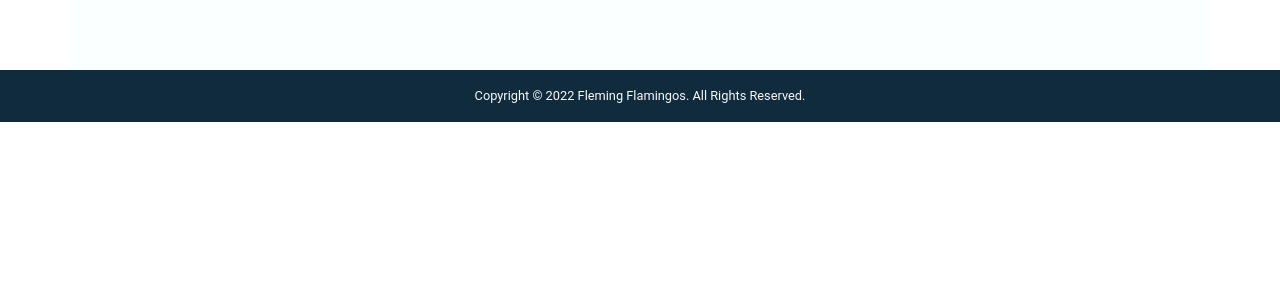
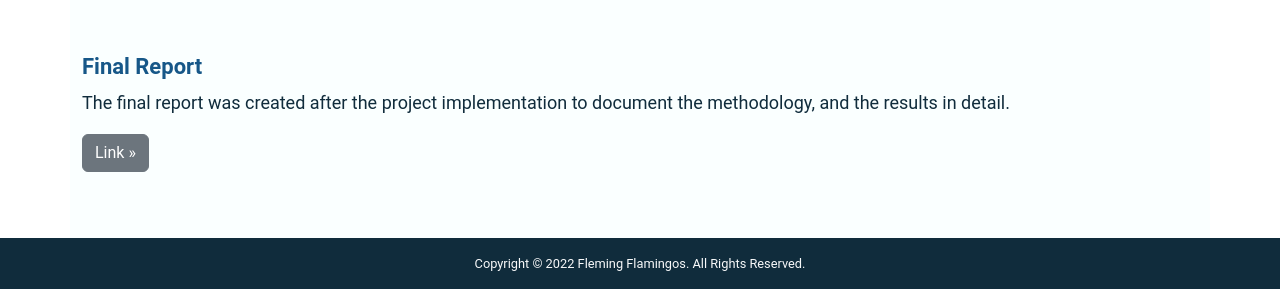
Before and after one commit to flemingflamingos/development-activity-tracker, a plain HTML site: page results.html in a window 1280 px wide. Shown: the part 10398-10687 px from the top of the page. Before the commit the page ends 10520 px from the top, so only its background shows below. Drawn offline with nearby package versions, Linux system fonts and the light colour scheme.

Commit message:
Update results.html

```diff
--- a/results.html
+++ b/results.html
@@ -76,6 +76,9 @@
                 </li>
                 <li>
                   <a class="dropdown-item" href="results.html#supplemental-deliverables">Supplemental Deliverables</a>
+                </li>
+                <li>
+                  <a class="dropdown-item" href="results.html#final-report">Final Report</a>
                 </li>
               </ul>
             </li>
@@ -175,6 +178,13 @@
         </p>
         <img class="main-img" src="img/python-setup-guide.jpg" alt="python-setup-guide">
       </section>
+      <section id="final-report">
+        <h1>Final Report</h1>
+        <p>The final report was created after the project implementation to document the methodology, and the results in detail.</p>
+        <p>
+          <a class="btn btn-secondary" href="final-report.pdf" target="_blank" role="button">Link &raquo;</a>
+        </p>
+      </section>
     </main>
     <!-- Footer -->
     <footer class="footer mt-auto py-3">
```
